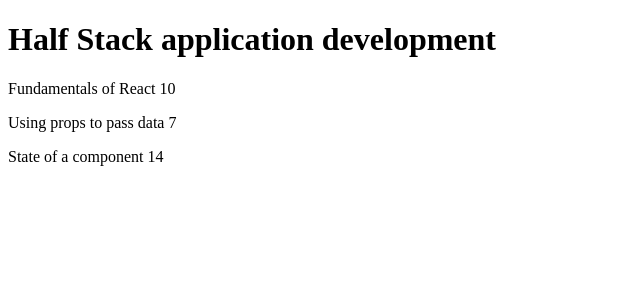
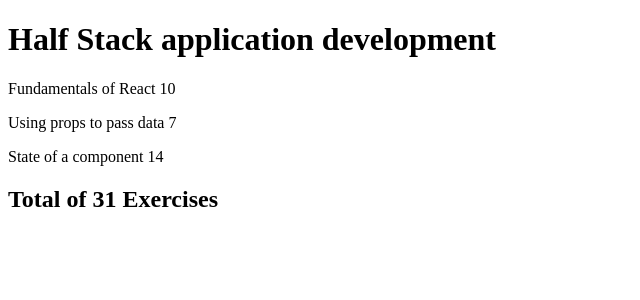
Before and after one commit to patel-param-09/part-2, a React (Vite) app: page / in a window 1280 px wide. Shown: the top 300 px of the page, without its empty margins (0-640 px from the left). Built offline with nearby package versions, Linux system fonts and the light colour scheme.

Commit message:
2.2: Course information step 7

```diff
--- a/src/App.jsx
+++ b/src/App.jsx
@@ -4,6 +4,8 @@
 // import "./App.css";
 
 function App(props) {
+  // const [Total, setTotal] = useState(0);
+  const { parts } = props;
   const course = {
     id: 1,
     name: "Half Stack application development",
@@ -26,6 +28,15 @@
     ],
   };
 
+  // const total = course.parts.reduce((s, p) => s + p);
+  // console.log(total);
+
+  const total =
+    course.parts[0].exercises +
+    course.parts[1].exercises +
+    course.parts[2].exercises;
+  console.log(total);
+
   return (
     <>
       <h1>{course.name}</h1>
@@ -39,6 +50,8 @@
       <p>
         {course.parts[2].name} {course.parts[2].exercises}
       </p>
+
+      <h2>Total of {total} Exercises</h2>
     </>
   );
 }
```
